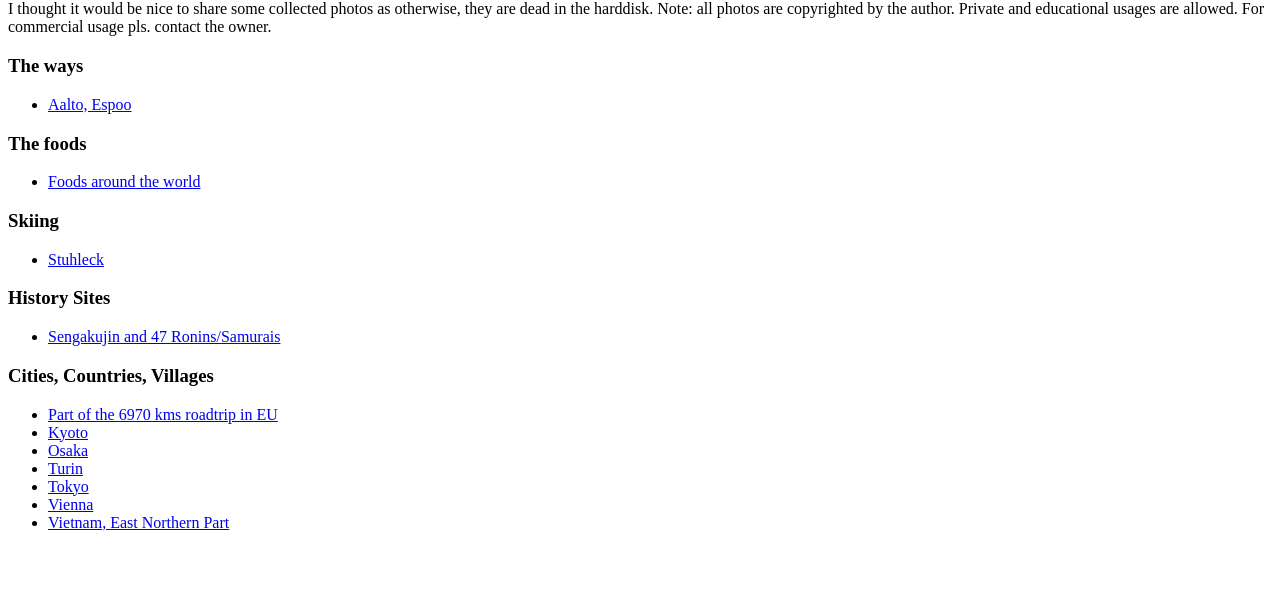
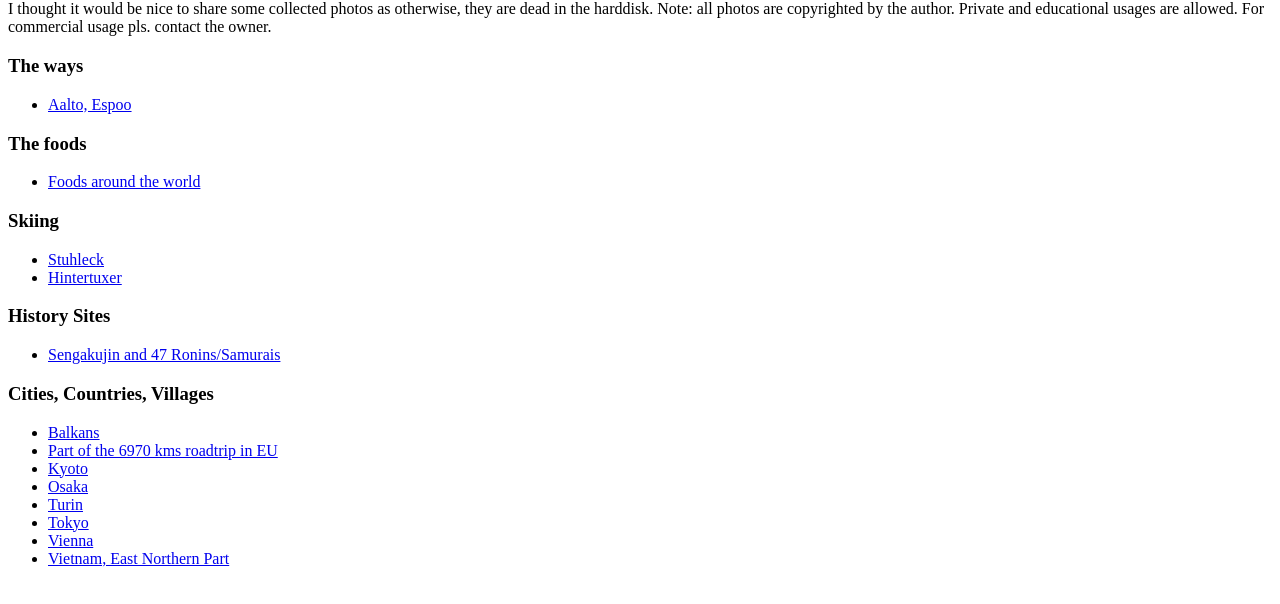
Before and after one commit to linhsolar/photoonthemove, a plain HTML site: page index.html in a window 1280 px wide. Shown: the part 66-670 px from the top of the page. Drawn offline with Linux system fonts and the light colour scheme.

Commit message:
update some old pics

```diff
--- a/index.html
+++ b/index.html
@@ -15,6 +15,7 @@
     <h3>Skiing</h3>
     <ul>
         <li><a href="https://www.dropbox.com/sh/j979yvq41cdc8no/AABFbARjpweDtPomCBAiryNHa?dl=0">Stuhleck</a></li>
+        <li><a href="https://www.dropbox.com/sh/5icpq6s5hr1tem3/AAASpXPCjsrTqlbPWZAnf79xa?dl=0">Hintertuxer</a></li>
     </ul>
     <h3>History Sites</h3>
     <ul>
@@ -23,6 +24,7 @@
     </ul>
     <h3>Cities, Countries, Villages</h3>
     <ul>
+        <li><a href="https://www.dropbox.com/sh/ueuvq2sv0lfjyh7/AADUzrPmdmE4mTi8ucf3YxdTa?dl=0">Balkans</a></li>
         <li><a href="https://www.dropbox.com/sh/p8ij6cldrhtmoo5/AAAQ4smBbf4XskQrIb2I6NSla?dl=0">Part of the 6970 kms roadtrip in EU</a></li>
         <li><a href="https://www.dropbox.com/sh/5syzvqhi9ucaaiv/AAD0OSe7AgdFLEmzMBeKI2M4a?dl=0">Kyoto</a></li>
         <li><a href="https://www.dropbox.com/sh/6cqn8xmf4rngssw/AAAJPtst0SyI2ELPthUqNnSWa?dl=0">Osaka</a></li>
```
